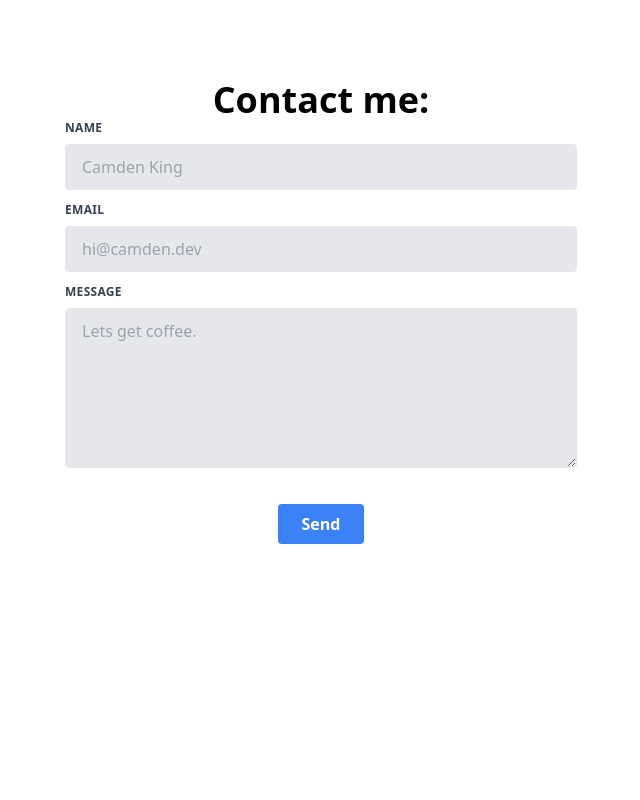
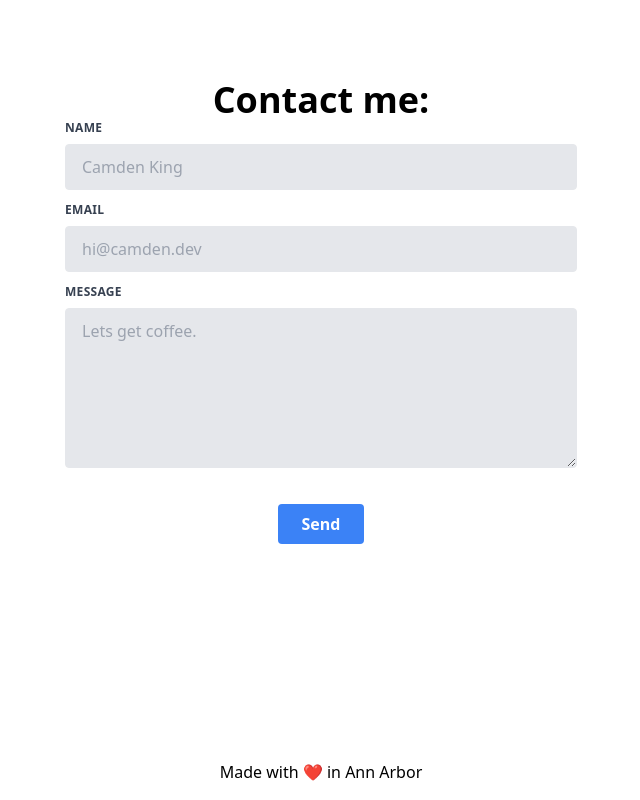
Before and after one commit to camden-king/camden.dev, a Next.js app: page / in a window 1280 px wide. Shown: the part 2488-3288 px from the top of the page, without its empty margins (319-959 px from the left). Before the commit the page ends 3200 px from the top, so only its background shows below. Built offline with nearby package versions, Linux system fonts and the light colour scheme.

Commit message:
added header and footer

```diff
--- a/pages/index.js
+++ b/pages/index.js
@@ -38,9 +38,9 @@ export default function Home({ allProjectData }) {
         <ContactForm />
       </main>
 
-      {/* <footer>
-        hello world from footer
-      </footer> */}
+      <footer className="text-center mt-12 mb-4">
+          Made with ❤️ in <Link href="/">Ann Arbor</Link>
+      </footer>
     </div>
   )
 }
--- a/pages/projects/[id].js
+++ b/pages/projects/[id].js
@@ -2,6 +2,7 @@ import { getAllProjectIds, getProjectData } from "../../lib/projects"
 import Head from "next/head"
 import Image from "next/image"
 import { MDXRemote } from "next-mdx-remote";
+import Link from "next/link";
 
 export async function getStaticPaths() {
     const paths = getAllProjectIds()
@@ -41,6 +42,12 @@ export default function Projects({ data, content }) {
             <link rel="icon" href="/favicon.ico" />
         </Head>
 
+        <header className="text-right m-0 p-3 bg-white fixed top-0 left-0 right-0 z-10">
+            <Link href="/">
+                <a className="text-6xl font-bold hover:underline">Camden King</a>
+            </Link>
+        </header>
+
         <main className='grid place-items-center p-4'>
             <div className="">
                 {data.live_link ?
@@ -57,9 +64,9 @@ export default function Projects({ data, content }) {
             </div>
         </main>
 
-        {/* <footer>
-        hello world from footer
-        </footer> */}
+        <footer className="text-center mt-12 mb-4">
+            Made with ❤️ in <Link href="/">Ann Arbor</Link>
+        </footer>
     </div>
   )
 }
```
